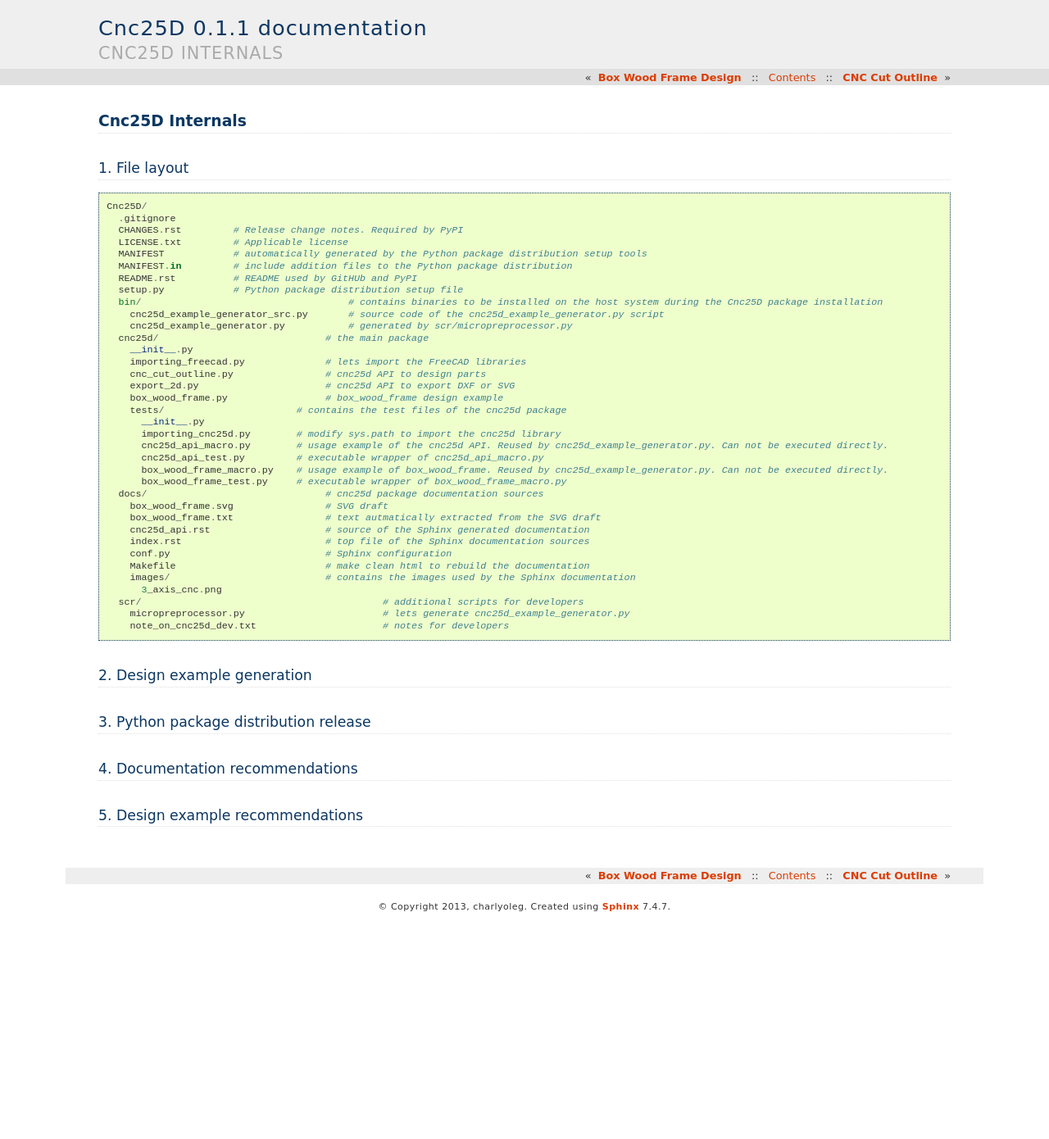
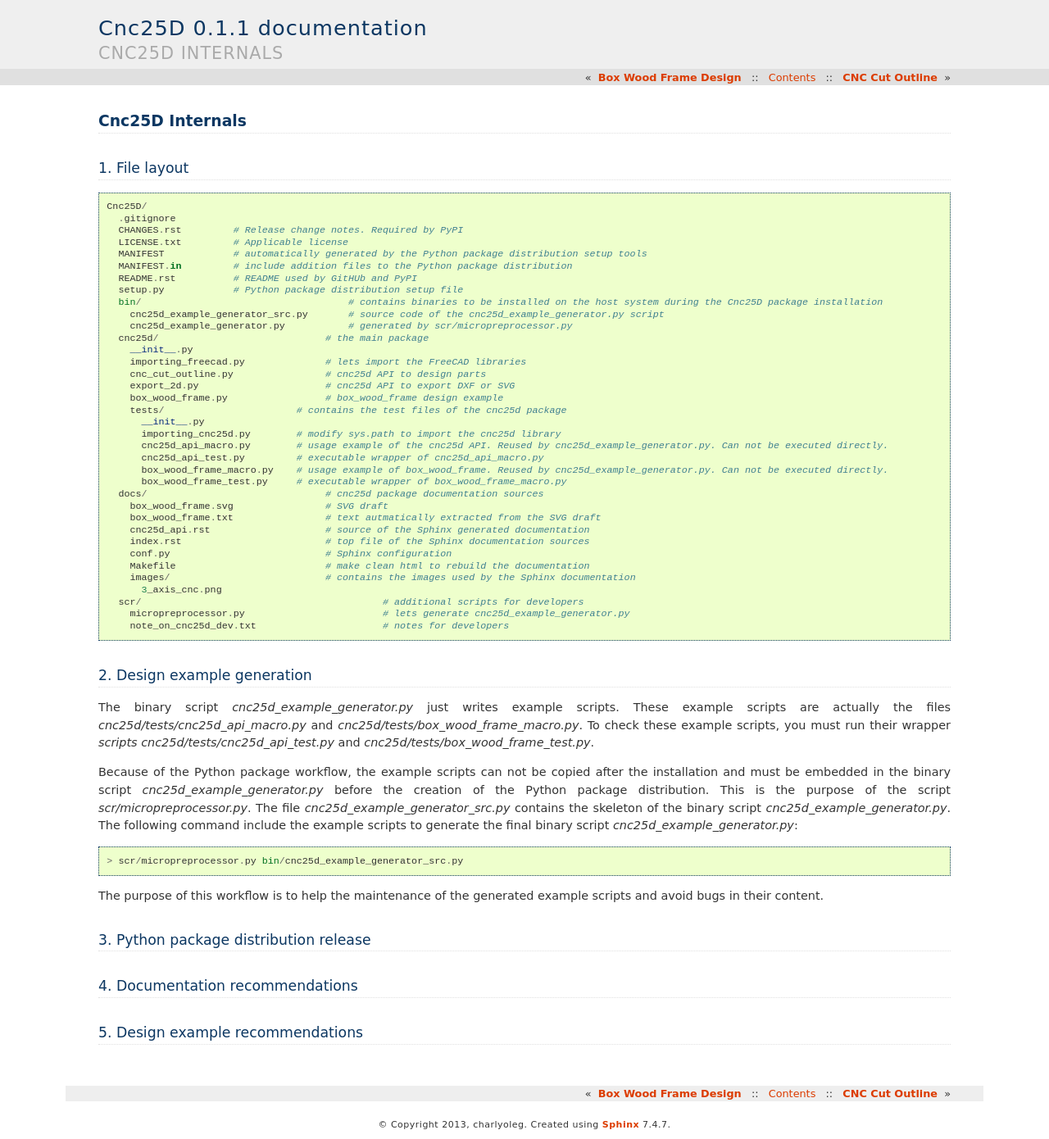
Before and after one commit to charlyoleg/Cnc25D, a Sphinx documentation site: the page built from docs/cnc25d_internals.rst, in a window 1280 px wide. Shown: the whole page at 82% size. Built offline with Sphinx 7.4.7, drawn with Linux system fonts in a browser that asks for light colours; formulas are drawn with MathJax 3; before the commit the page ends 1124 px from its top, so only the background shows below that.

Commit message:
[docs] cnc25d_internal partially done

```diff
--- a/docs/cnc25d_internals.rst
+++ b/docs/cnc25d_internals.rst
@@ -47,6 +47,14 @@ Cnc25D Internals
 
 2. Design example generation
 ============================
+The binary script *cnc25d_example_generator.py* just writes example scripts. These example scripts are actually the files *cnc25d/tests/cnc25d_api_macro.py* and *cnc25d/tests/box_wood_frame_macro.py*. To check these example scripts, you must run their wrapper *scripts cnc25d/tests/cnc25d_api_test.py* and *cnc25d/tests/box_wood_frame_test.py*.
+
+Because of the Python package workflow, the example scripts can not be copied after the installation and must be embedded in the binary script *cnc25d_example_generator.py* before the creation of the Python package distribution. This is the purpose of the script *scr/micropreprocessor.py*. The file *cnc25d_example_generator_src.py* contains the skeleton of the binary script *cnc25d_example_generator.py*. The following command include the example scripts to generate the final  binary script *cnc25d_example_generator.py*::
+
+  > scr/micropreprocessor.py bin/cnc25d_example_generator_src.py
+
+The purpose of this workflow is to help the maintenance of the generated example scripts and avoid bugs in their content.
+
 
 3. Python package distribution release
 ======================================
```
